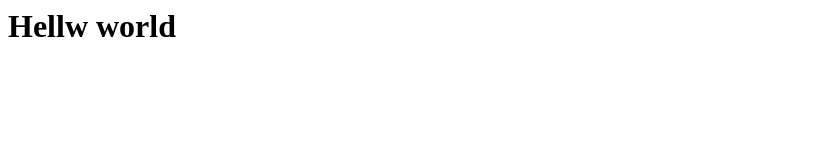
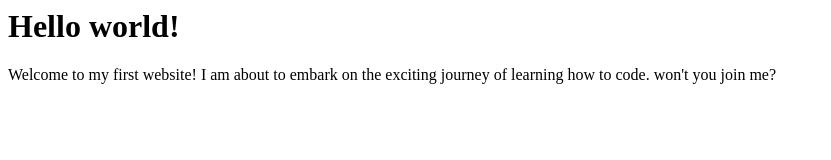
Before and after one commit to NDOLIC/hello-world, a plain HTML site: page index.html in a window 1280 px wide. Shown: the whole page, without its empty margins (0-831 px from the left). Drawn offline with Linux system fonts and the light colour scheme.

Commit message:
trying to make changes

```diff
--- a/index.html
+++ b/index.html
@@ -1 +1,2 @@
-<h1>Hellw world</h1>
+<h1>Hello world!</h1>
+<p>Welcome to my first website! I am about to embark on the exciting journey of learning how to code. won't you join me?</p>
```
Also changed, not shown: hello-world.html (added, +1 -0 lines).
